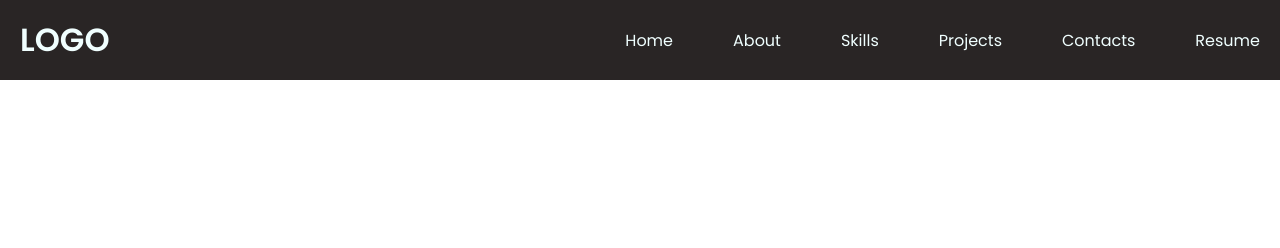
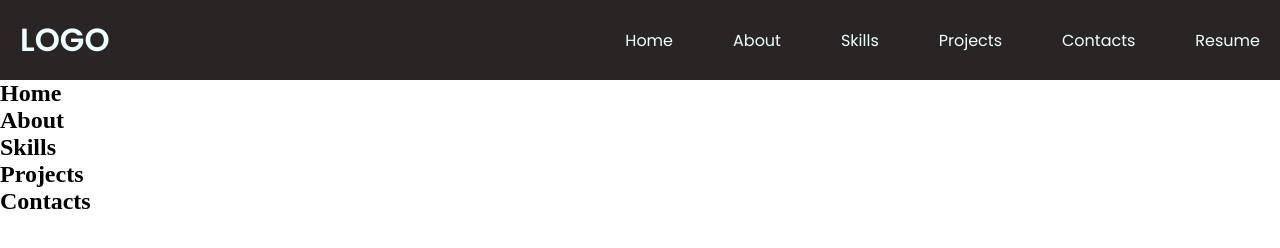
Before and after one commit to Its-Arup/Its-Arup.github.io, a plain HTML site: page index.html in a window 1280 px wide. Drawn offline with Linux system fonts and the light colour scheme.

Commit message:
NavBar Link fix

```diff
--- a/index.html
+++ b/index.html
@@ -39,6 +39,21 @@
         <span class="bar"></span>
       </div>
     </div>
+    <section id="home">
+      <h1>Home</h1>
+    </section>
+    <section id="about" class="about section">
+      <h1>About</h1>
+    </section>
+    <section id="skills">
+      <h1>Skills</h1>
+    </section>
+    <section id="projects">
+      <h1>Projects</h1>
+    </section>
+    <section id="contact">
+      <h1>Contacts</h1>
+    </section>
   </body>
   <script src="./index.js"></script>
 </html>
```
